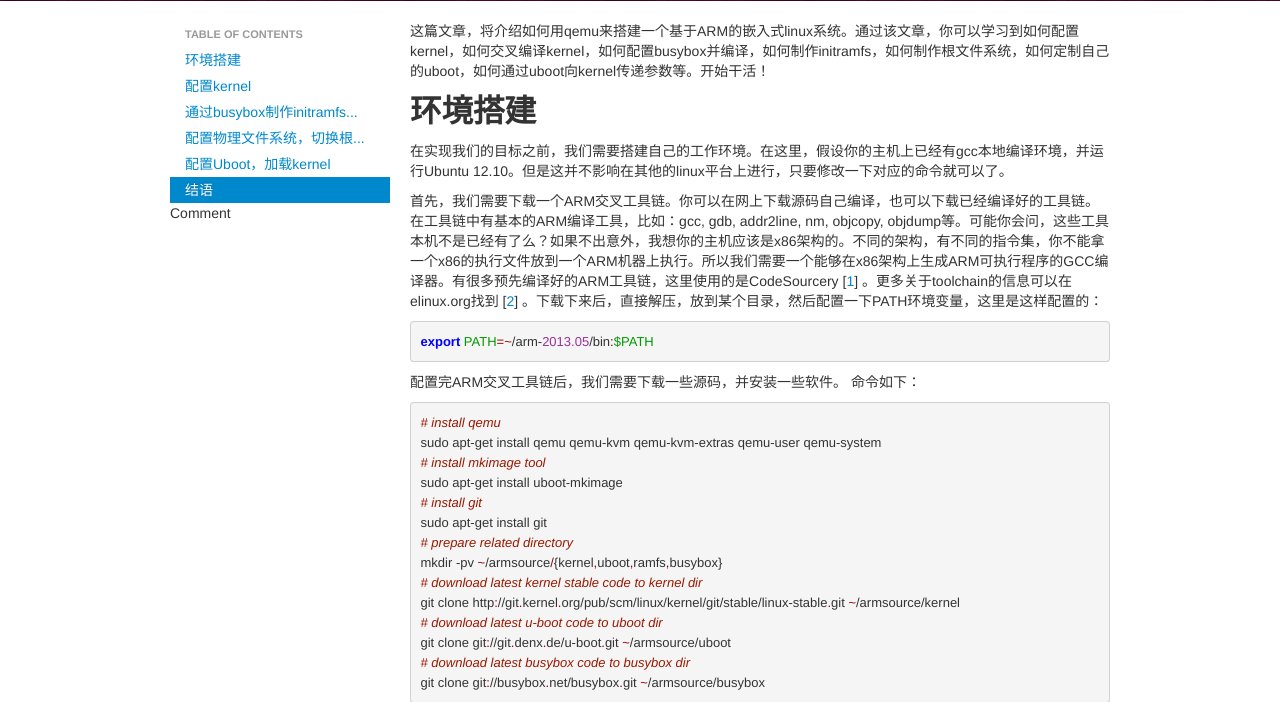
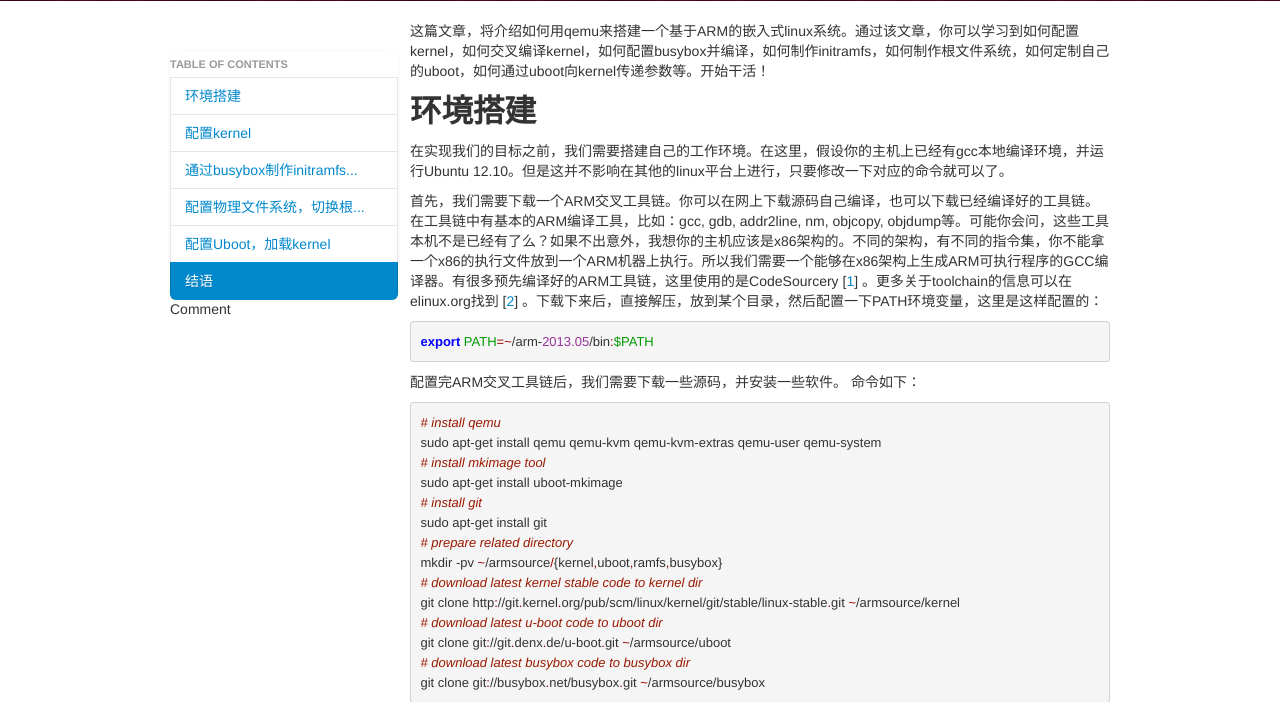
Before and after one commit to wengpingbo/naked-bug, a PHP site: page /qemu_arm_blog.html in a window 1280 px wide. Shown: the part 239-941 px from the top of the page. Run offline with PHP 8.4, Linux system fonts and the light colour scheme.

Commit message:
add bs-docs-sidebar
Signed-off-by: WEN Pingbo <wengpingbo@gmail.com>

```diff
--- a/css/main.css
+++ b/css/main.css
@@ -58,6 +58,68 @@ a:active {
   margin-left: 30px;
 }
 
-.affix {
+.bs-docs-sidenav {
+  width: 228px;
+  margin: 30px 0 0;
+  padding: 0;
+  background-color: #fff;
+  -webkit-border-radius: 6px;
+     -moz-border-radius: 6px;
+          border-radius: 6px;
+  -webkit-box-shadow: 0 1px 4px rgba(0,0,0,.065);
+     -moz-box-shadow: 0 1px 4px rgba(0,0,0,.065);
+          box-shadow: 0 1px 4px rgba(0,0,0,.065);
+}
+.bs-docs-sidenav > li > a {
+  display: block;
+  width: 190px \9;
+  margin: 0 0 -1px;
+  padding: 8px 14px;
+  border: 1px solid #e5e5e5;
+}
+.bs-docs-sidenav > li:first-child > a {
+  -webkit-border-radius: 6px 6px 0 0;
+     -moz-border-radius: 6px 6px 0 0;
+          border-radius: 6px 6px 0 0;
+}
+.bs-docs-sidenav > li:last-child > a {
+  -webkit-border-radius: 0 0 6px 6px;
+     -moz-border-radius: 0 0 6px 6px;
+          border-radius: 0 0 6px 6px;
+}
+.bs-docs-sidenav > .active > a {
+  position: relative;
+  z-index: 2;
+  padding: 9px 15px;
+  border: 0;
+  text-shadow: 0 1px 0 rgba(0,0,0,.15);
+  -webkit-box-shadow: inset 1px 0 0 rgba(0,0,0,.1), inset -1px 0 0 rgba(0,0,0,.1);
+     -moz-box-shadow: inset 1px 0 0 rgba(0,0,0,.1), inset -1px 0 0 rgba(0,0,0,.1);
+          box-shadow: inset 1px 0 0 rgba(0,0,0,.1), inset -1px 0 0 rgba(0,0,0,.1);
+}
+/* Chevrons */
+.bs-docs-sidenav .icon-chevron-right {
+  float: right;
+  margin-top: 2px;
+  margin-right: -6px;
+  opacity: .25;
+}
+.bs-docs-sidenav > li > a:hover {
+  background-color: #f5f5f5;
+}
+.bs-docs-sidenav a:hover .icon-chevron-right {
+  opacity: .5;
+}
+.bs-docs-sidenav .active .icon-chevron-right,
+.bs-docs-sidenav .active a:hover .icon-chevron-right {
+  background-image: url(../img/glyphicons-halflings-white.png);
+  opacity: 1;
+}
+.bs-docs-sidenav.affix {
   top: 60px;
 }
+.bs-docs-sidenav.affix-bottom {
+  position: absolute;
+  top: auto;
+  bottom: 270px;
+}
--- a/qemu_arm_blog.html
+++ b/qemu_arm_blog.html
@@ -35,7 +35,7 @@ asciidoc.install(2);
 <div class="row-fluid">
 <div class="span3">
 <div id="article_nav" class="row-fluid">
-<ul id="toc" class="nav nav-list" data-spy="affix" data-offset-top="200">
+<ul id="toc" class="nav nav-list bs-docs-sidenav" data-spy="affix" data-offset-top="200">
   <li id="toctitle" class="nav-header">Table of Contents</li>
   <noscript><p><b>JavaScript must be enabled in your browser to display the table of contents.</b></p></noscript>
 </ul>
```
Also changed, not shown: 1 other file.
